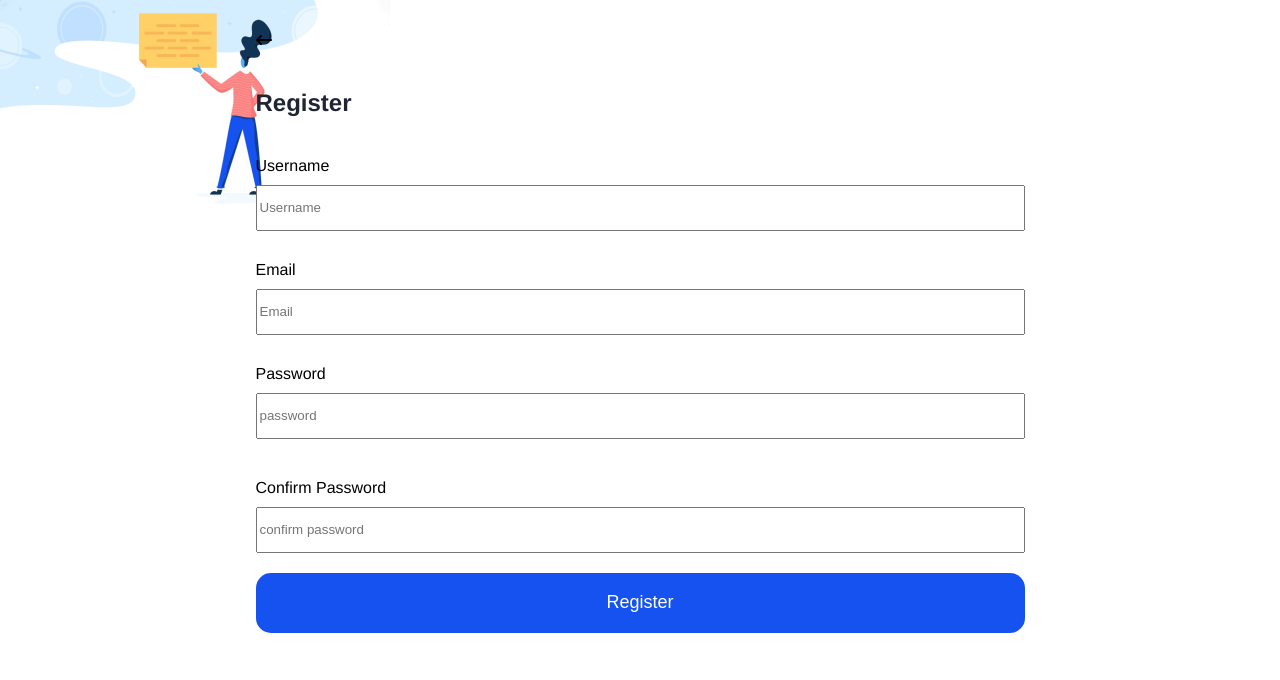
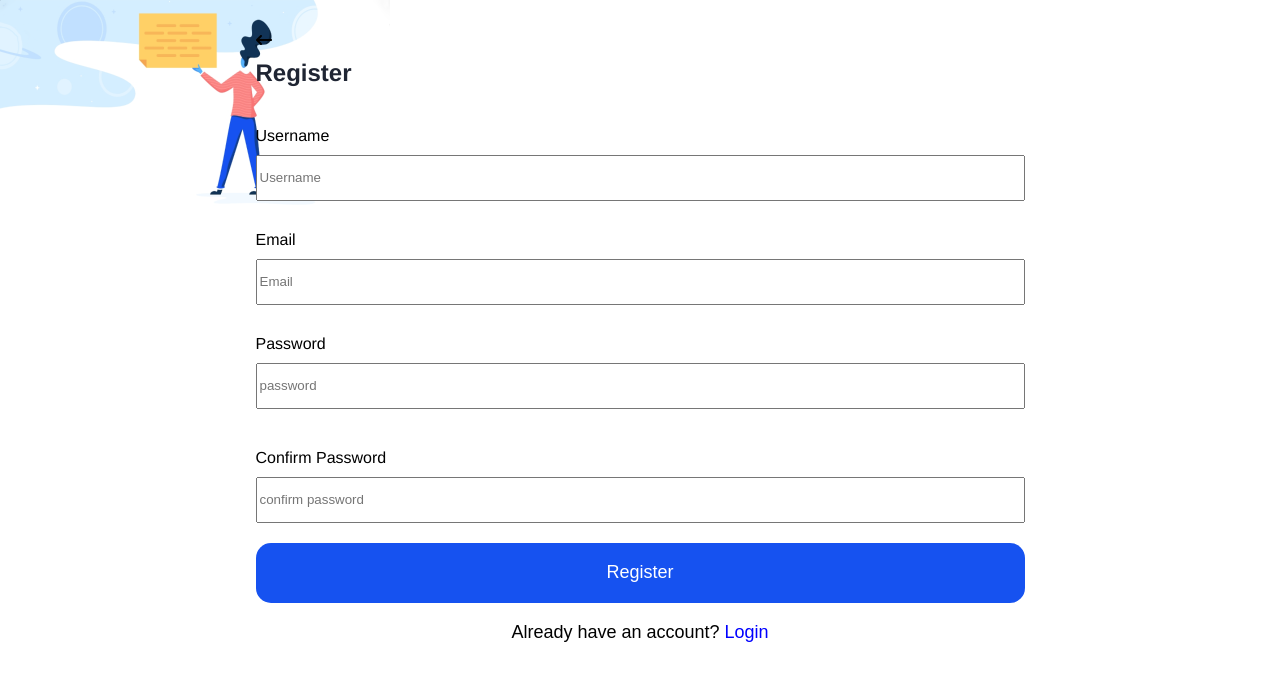
Before and after one commit to maturelion/koin, a React (Create React App) app: page /register in a window 1280 px wide. Shown: the top 680 px of the page. Built offline with nearby package versions, Linux system fonts and the light colour scheme; no server answers.

Commit message:
auth link

```diff
--- a/src/components/Login/Login.js
+++ b/src/components/Login/Login.js
@@ -17,7 +17,7 @@ import login from "../../assets/login.png";
 import * as Yup from 'yup'
 import { useFormik } from "formik";
 import { useDispatch, useSelector } from "react-redux";
-import { useNavigate } from "react-router-dom";
+import { Link, useNavigate } from "react-router-dom";
 import { loginUser } from "../../feature/auth/AuthActions";
 import { clearMessage } from "../../feature/message/messageSlice";
 import { clearInputError } from "../../feature/inputError/inputErrorSlice";
@@ -87,6 +87,7 @@ const Login = () => {
           </LoginFormWrapper>
 
         <LoginButton type='submit' primary={"primary"} disabled={loading}>{loading ? <ReactLoading type={"spinningBubbles"} height={'20px'} width={'20px'} /> : "Login"}</LoginButton>
+        <LoginButton style={{color: "black"}}>Dont't have an account? <Link style={{textDecoration: "none", color: "blue", marginInlineStart: "5px"}} to="/register">Register</Link></LoginButton>
         </LoginForm>
       </LoginTextContainer>
     </LoginContainer>
--- a/src/components/Register/Register.js
+++ b/src/components/Register/Register.js
@@ -17,7 +17,7 @@ import login from "../../assets/login.png";
 import * as Yup from 'yup'
 import { useFormik } from "formik";
 import { useDispatch, useSelector } from "react-redux";
-import { useNavigate } from "react-router-dom";
+import { Link, useNavigate } from "react-router-dom";
 import { registerUser } from "../../feature/auth/AuthActions";
 import ReactLoading from 'react-loading';
 import { clearMessage } from "../../feature/message/messageSlice";
@@ -150,6 +150,7 @@ const Register = () => {
             {formik.errors.password2 ? <FormError>{formik.errors.password2}</FormError> : null}
           </RegisterFormWrapper>
           <RegisterButton type='submit' primary={"primary"} disabled={loading}>{loading ? <ReactLoading type={"spinningBubbles"} height={'20px'} width={'20px'} /> : "Register"}</RegisterButton>
+          <RegisterButton style={{color: "black"}}>Already have an account? <Link style={{textDecoration: "none", color: "blue", marginInlineStart: "5px"}} to="/login">Login</Link></RegisterButton>
         </RegisterForm>
       </RegisterTextContainer>
     </RegisterContainer>
```
